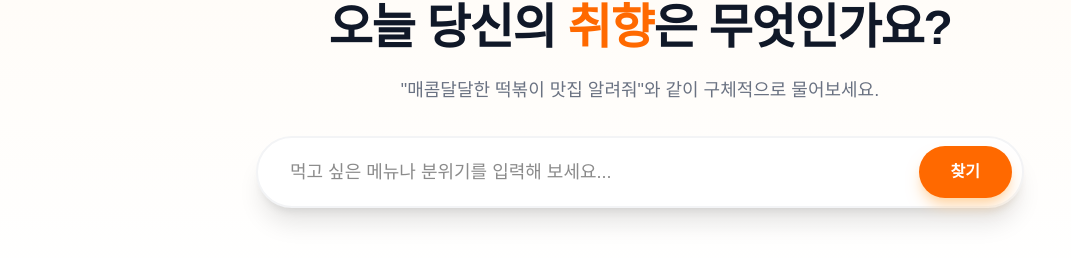
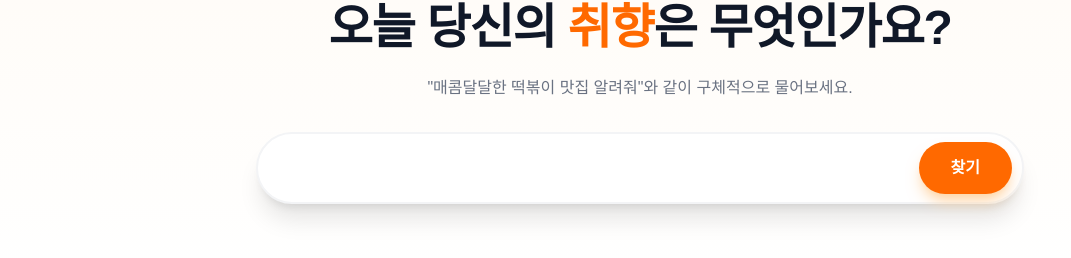
Before and after one commit to LeeYeni/spoonai-web, a Next.js app in the folder frontend/: page / in a window 1280 px wide. Shown: the part 141-399 px from the top of the page, without its empty margins (0-1071 px from the left). Built offline with nearby package versions, Linux system fonts and the light colour scheme; no server answers.

Commit message:
refactor: 모바일 UI/UX를 고려하여 디자인 수정

```diff
--- a/frontend/src/component/searchBar.tsx
+++ b/frontend/src/component/searchBar.tsx
@@ -22,10 +22,10 @@ export default function SearchBar({ onSearch }: SearchBarProps) {
     <section className="flex flex-col items-center justify-center py-20 px-4 w-full bg-linear-to-b from-orange-50/50 to-white">
       <div className="max-w-3xl w-full text-center space-y-6">
         {/* 타이틀 영역 */}
-        <h2 className="text-4xl md:text-5xl font-black text-gray-900 tracking-tight">
+        <h2 className="text-4xl sm:text-3xl md:text-5xl font-black text-gray-900 tracking-tight">
           오늘 당신의 <span className="text-orange-500">취향</span>은 무엇인가요?
         </h2>
-        <p className="text-gray-500 text-lg font-medium">
+        <p className="text-gray-500 text-lg sm:text-base font-medium">
           "매콤달달한 떡볶이 맛집 알려줘"와 같이 구체적으로 물어보세요.
         </p>
 
@@ -36,8 +36,7 @@ export default function SearchBar({ onSearch }: SearchBarProps) {
             value={query}
             onChange={(e) => setQuery(e.target.value)}
             onKeyDown={handleKeyDown}
-            placeholder="먹고 싶은 메뉴나 분위기를 입력해 보세요..."
-            className="w-full px-8 py-5 text-lg rounded-full border-2 border-gray-100 bg-white shadow-xl focus:border-orange-500 focus:outline-none transition-all duration-300 group-hover:shadow-2xl"
+            className="w-full px-8 pr-32 py-5 text-lg rounded-full border-2 border-gray-100 bg-white shadow-xl focus:border-orange-500 focus:outline-none transition-all duration-300 group-hover:shadow-2xl text-gray-500"
           />
           <button
             onClick={handleSearch}
```
